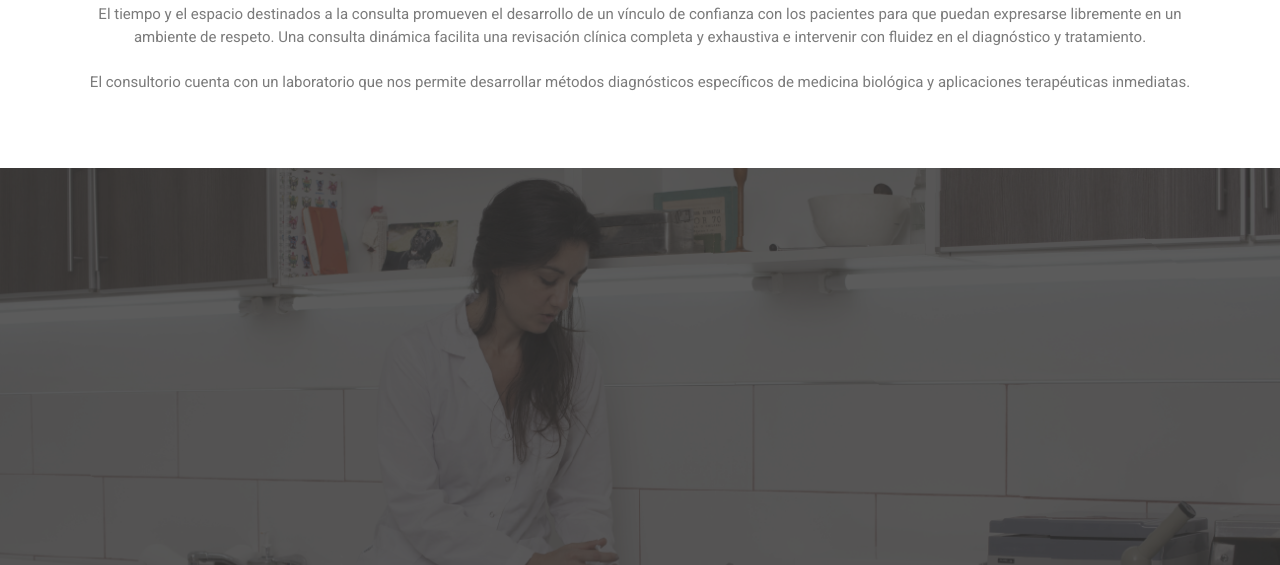
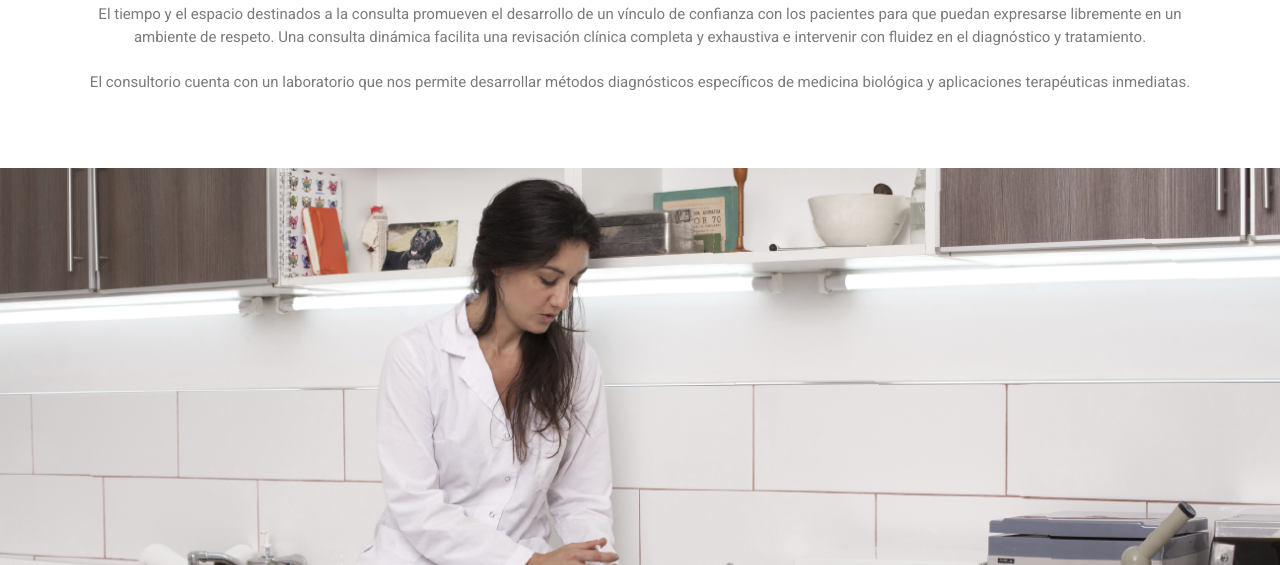
Before and after one commit to npresberg/julialavalle, a plain HTML site: page index.html in a window 1280 px wide. Shown: the part 3391-3956 px from the top of the page. Drawn offline with nearby package versions, Linux system fonts and the light colour scheme; some packages are replaced by stand-ins of ours; a script that the page names is missing; a web font is replaced by a local one.

Commit message:
consultorio overly

```diff
--- a/css/style.css
+++ b/css/style.css
@@ -2263,6 +2263,18 @@ font header .navbar-default .navbar-nav li a:hover {
   text-align: center;
 }
 
+.overly2:before, .page-title:before, .slider:before {
+  content: "";
+  position: absolute;
+  left: 0;
+  top: 0;
+  bottom: 0;
+  right: 0;
+  width: 100%;
+  height: 100%;
+  opacity: 0.8;
+}
+
 .feature2 {
   background-position: center center;
   display: block;
--- a/index.html
+++ b/index.html
@@ -526,7 +526,7 @@
         </div>
       </div>
     </section>
-    <section id="consultorio2" class="call-to-action2 bg-4 section-sm overly">
+    <section id="consultorio2" class="call-to-action2 bg-4 section-sm overly2">
       <div class="container">
         <div class="row">
           <div class="col-md-12">
```
